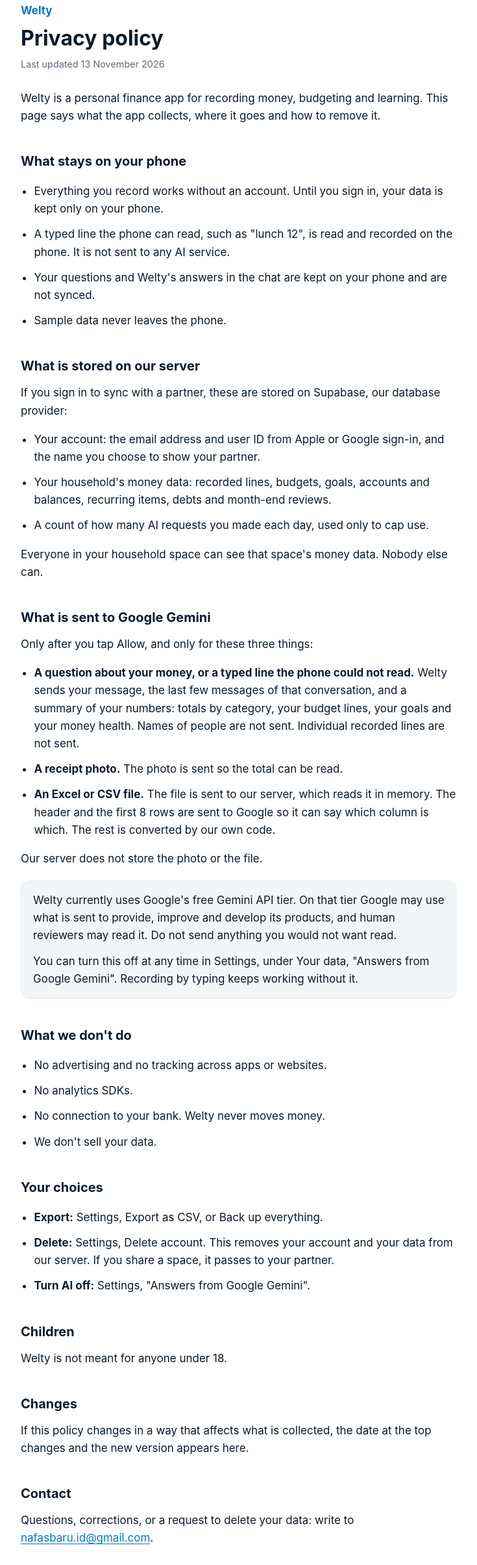
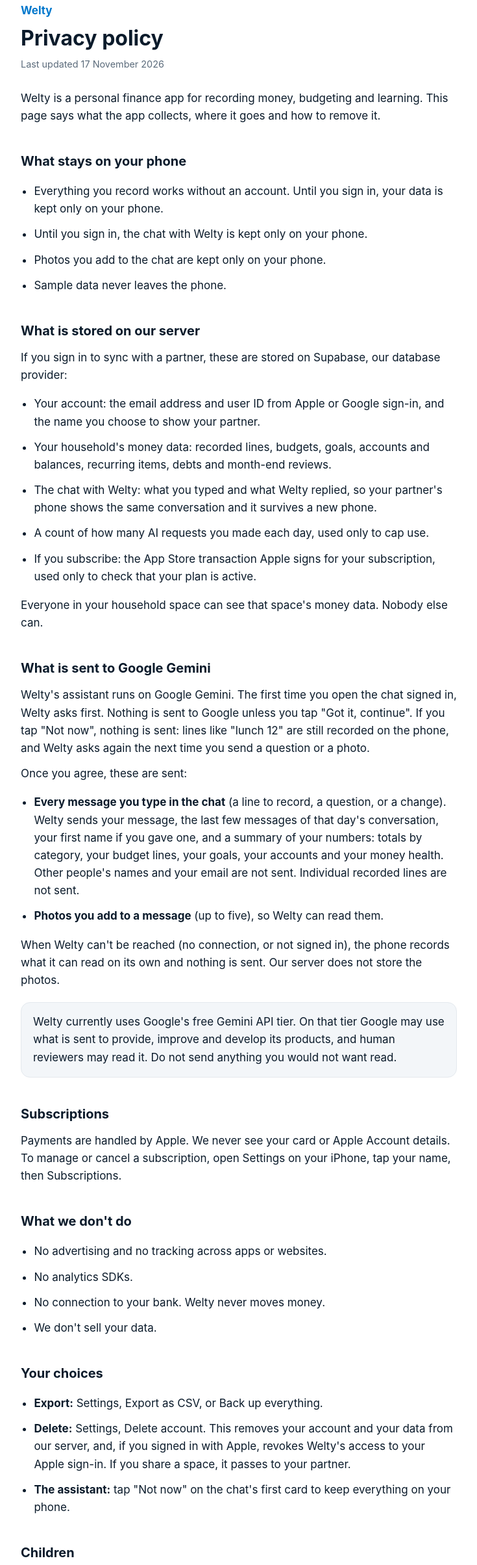
Before and after one commit to BentoEno/welty-site, a plain HTML site: page privacy/index.html in a window 1280 px wide. Shown: the part 45-2453 px from the top of the page at 65% size, without its empty margins (272-1007 px from the left). Drawn offline with Linux system fonts and the light colour scheme.

Commit message:
Privacy policy for 1.0: Gemini named and asked first, subscriptions, Apple sign-in revoked on delete; support page

```diff
--- a/privacy/index.html
+++ b/privacy/index.html
@@ -11,7 +11,7 @@
 <header>
   <p class="eyebrow">Welty</p>
   <h1>Privacy policy</h1>
-  <p class="updated">Last updated 13 November 2026</p>
+  <p class="updated">Last updated 17 November 2026</p>
 </header>
 
 <p>Welty is a personal finance app for recording money, budgeting and learning.
@@ -20,8 +20,8 @@ This page says what the app collects, where it goes and how to remove it.</p>
 <h2>What stays on your phone</h2>
 <ul>
   <li>Everything you record works without an account. Until you sign in, your data is kept only on your phone.</li>
-  <li>A typed line the phone can read, such as "lunch 12", is read and recorded on the phone. It is not sent to any AI service.</li>
-  <li>Your questions and Welty's answers in the chat are kept on your phone and are not synced.</li>
+  <li>Until you sign in, the chat with Welty is kept only on your phone.</li>
+  <li>Photos you add to the chat are kept only on your phone.</li>
   <li>Sample data never leaves the phone.</li>
 </ul>
 
@@ -30,22 +30,27 @@ This page says what the app collects, where it goes and how to remove it.</p>
 <ul>
   <li>Your account: the email address and user ID from Apple or Google sign-in, and the name you choose to show your partner.</li>
   <li>Your household's money data: recorded lines, budgets, goals, accounts and balances, recurring items, debts and month-end reviews.</li>
+  <li>The chat with Welty: what you typed and what Welty replied, so your partner's phone shows the same conversation and it survives a new phone.</li>
   <li>A count of how many AI requests you made each day, used only to cap use.</li>
+  <li>If you subscribe: the App Store transaction Apple signs for your subscription, used only to check that your plan is active.</li>
 </ul>
 <p>Everyone in your household space can see that space's money data. Nobody else can.</p>
 
 <h2>What is sent to Google Gemini</h2>
-<p>Only after you tap Allow, and only for these three things:</p>
+<p>Welty's assistant runs on Google Gemini. The first time you open the chat signed in, Welty asks first.
+Nothing is sent to Google unless you tap "Got it, continue". If you tap "Not now", nothing is sent: lines like "lunch 12" are still recorded on the phone, and Welty asks again the next time you send a question or a photo.</p>
+<p>Once you agree, these are sent:</p>
 <ul>
-  <li><strong>A question about your money, or a typed line the phone could not read.</strong> Welty sends your message, the last few messages of that conversation, and a summary of your numbers: totals by category, your budget lines, your goals and your money health. Names of people are not sent. Individual recorded lines are not sent.</li>
-  <li><strong>A receipt photo.</strong> The photo is sent so the total can be read.</li>
-  <li><strong>An Excel or CSV file.</strong> The file is sent to our server, which reads it in memory. The header and the first 8 rows are sent to Google so it can say which column is which. The rest is converted by our own code.</li>
+  <li><strong>Every message you type in the chat</strong> (a line to record, a question, or a change). Welty sends your message, the last few messages of that day's conversation, your first name if you gave one, and a summary of your numbers: totals by category, your budget lines, your goals, your accounts and your money health. Other people's names and your email are not sent. Individual recorded lines are not sent.</li>
+  <li><strong>Photos you add to a message</strong> (up to five), so Welty can read them.</li>
 </ul>
-<p>Our server does not store the photo or the file.</p>
+<p>When Welty can't be reached (no connection, or not signed in), the phone records what it can read on its own and nothing is sent. Our server does not store the photos.</p>
 <div class="note">
 <p>Welty currently uses Google's free Gemini API tier. On that tier Google may use what is sent to provide, improve and develop its products, and human reviewers may read it. Do not send anything you would not want read.</p>
-<p>You can turn this off at any time in Settings, under Your data, "Answers from Google Gemini". Recording by typing keeps working without it.</p>
 </div>
+
+<h2>Subscriptions</h2>
+<p>Payments are handled by Apple. We never see your card or Apple Account details. To manage or cancel a subscription, open Settings on your iPhone, tap your name, then Subscriptions.</p>
 
 <h2>What we don't do</h2>
 <ul>
@@ -58,8 +63,8 @@ This page says what the app collects, where it goes and how to remove it.</p>
 <h2>Your choices</h2>
 <ul>
   <li><strong>Export:</strong> Settings, Export as CSV, or Back up everything.</li>
-  <li><strong>Delete:</strong> Settings, Delete account. This removes your account and your data from our server. If you share a space, it passes to your partner.</li>
-  <li><strong>Turn AI off:</strong> Settings, "Answers from Google Gemini".</li>
+  <li><strong>Delete:</strong> Settings, Delete account. This removes your account and your data from our server, and, if you signed in with Apple, revokes Welty's access to your Apple sign-in. If you share a space, it passes to your partner.</li>
+  <li><strong>The assistant:</strong> tap "Not now" on the chat's first card to keep everything on your phone.</li>
 </ul>
 
 <h2>Children</h2>
@@ -72,7 +77,7 @@ This page says what the app collects, where it goes and how to remove it.</p>
 <p>Questions, corrections, or a request to delete your data: write to
 <a href="mailto:nafasbaru.id@gmail.com">nafasbaru.id@gmail.com</a>.</p>
 
-<footer>Welty, <a href="mailto:nafasbaru.id@gmail.com">nafasbaru.id@gmail.com</a></footer>
+<footer>Welty, <a href="../support/">Support</a>, <a href="mailto:nafasbaru.id@gmail.com">nafasbaru.id@gmail.com</a></footer>
 </main>
 </body>
 </html>
```
Also changed, not shown: support/index.html (added, +45 -0 lines), 1 other file.
